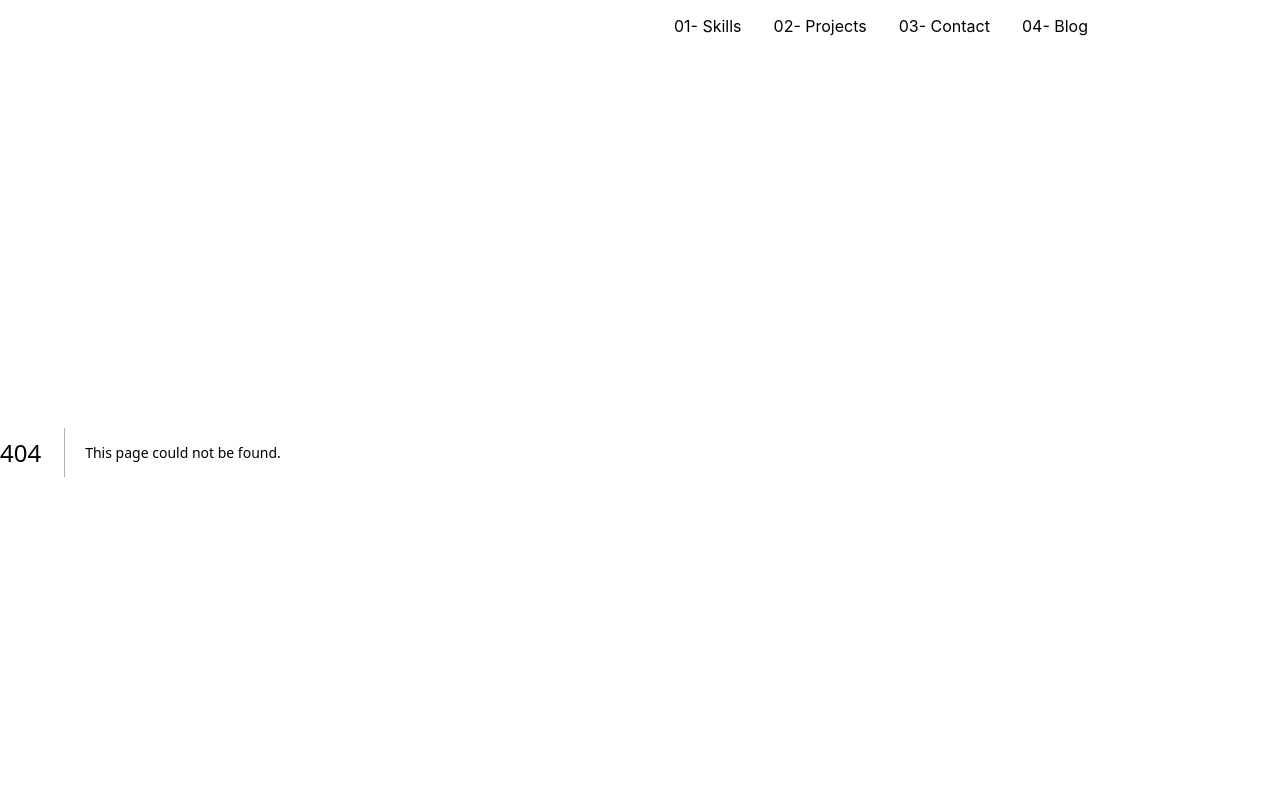
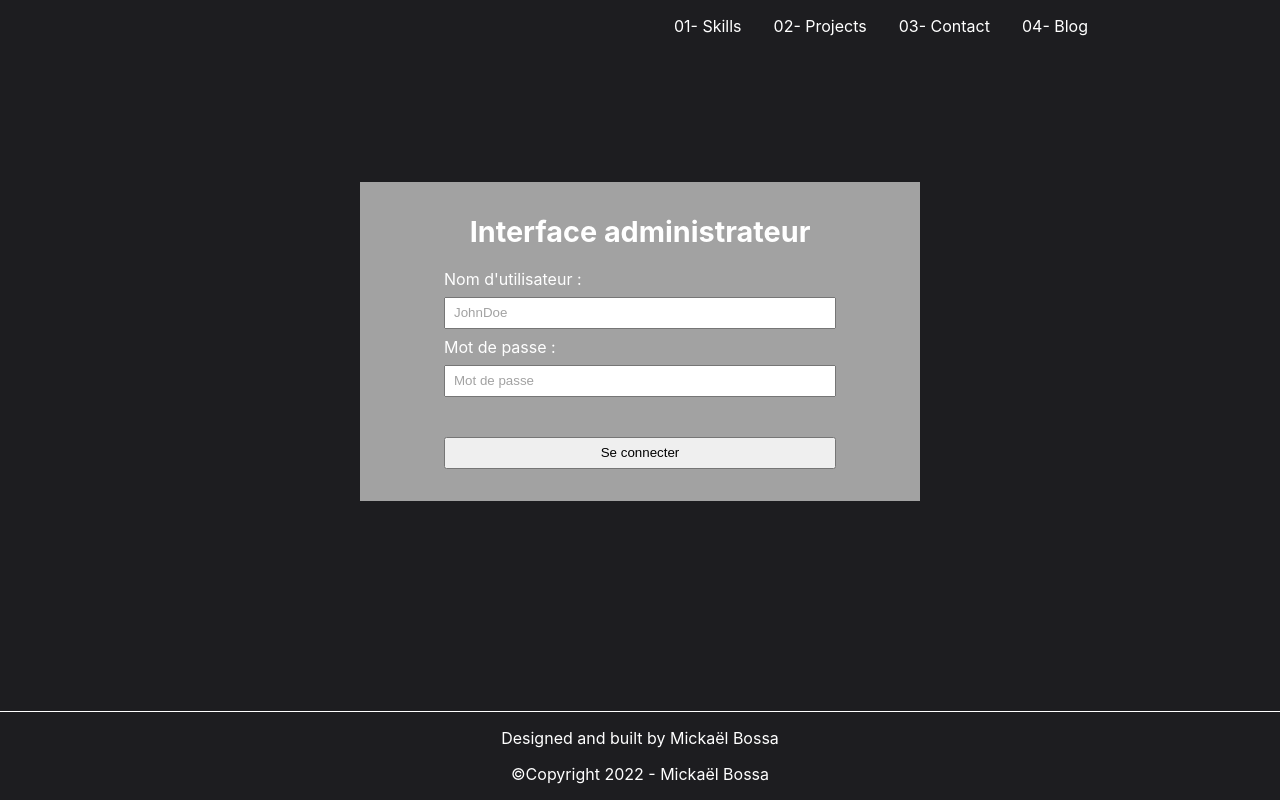
Before and after one commit to MickaelBossa/portfolio, a Next.js app: page /admin in a window 1280 px wide. Before the commit this address had no page. Shown: the top 800 px of the page. Built offline with nearby package versions, Linux system fonts and the light colour scheme.

Commit message:
Add loginPanel for admin

```diff
--- a/components/ui/Header/Header.tsx
+++ b/components/ui/Header/Header.tsx
@@ -12,7 +12,7 @@ export default function Header() {
                     <li>
                         <Link
                             className={styles.navlink}
-                            href="#skills"
+                            href="/#skills"
                             scroll={false}
                         >
                             01- Skills
@@ -21,7 +21,7 @@ export default function Header() {
                     <li>
                         <Link
                             className={styles.navlink}
-                            href="#projects"
+                            href="/#projects"
                             scroll={false}
                         >
                             02- Projects
@@ -30,14 +30,14 @@ export default function Header() {
                     <li>
                         <Link
                             className={styles.navlink}
-                            href="#contact"
+                            href="/#contact"
                             scroll={false}
                         >
                             03- Contact
                         </Link>
                     </li>
                     <li>
-                        <Link className={styles.navlink} href="#">
+                        <Link className={styles.navlink} href="/admin">
                             04- Blog
                         </Link>
                     </li>
--- a/package.json
+++ b/package.json
@@ -17,6 +17,7 @@
     "next": "13.0.5",
     "react": "18.2.0",
     "react-dom": "18.2.0",
+    "react-hook-form": "^7.40.0",
     "typescript": "4.9.3"
   }
 }
--- /dev/null
+++ b/pages/admin/index.module.css
@@ -0,0 +1,45 @@
+.subcontainer {
+    text-align: center;
+    background-color: rgb(162, 162, 162);
+    max-width: 35rem;
+    margin: 0 auto;
+    padding: 2rem 0;
+}
+
+.loginPanel {
+    width: 70%;
+    margin: 0 auto;
+    display: flex;
+    flex-direction: column;
+    justify-content: space-around;
+    height: 100%;
+}
+
+.title {
+    margin-top: 0;
+    font-size: 1.8rem;
+}
+
+.labelAndInput {
+    display: flex;
+    flex-direction: column;
+    text-align: left;
+    width: 100%;
+}
+
+.loginInputs {
+    height: 2rem;
+    margin: 0.5rem 0;
+    padding: 0 0.5rem;
+}
+
+.loginInputs::placeholder {
+    color:rgb(162, 162, 162);
+    margin-left: 2rem;
+}
+
+.submitBtn {
+    width: 100%;
+    height: 2rem;
+    margin-top: 2rem;
+}
--- /dev/null
+++ b/pages/admin/index.tsx
@@ -0,0 +1,88 @@
+/* eslint-disable react/no-unescaped-entities */
+// Style
+import styles from './index.module.css';
+
+// Next
+import Head from 'next/head';
+
+// Librairies
+import { useForm, SubmitHandler } from 'react-hook-form';
+
+// Type
+type FormData = {
+    username: string;
+    password: string;
+};
+
+export default function index() {
+    const {
+        register,
+        handleSubmit,
+        formState: { errors },
+    } = useForm<FormData>();
+
+    const onSubmit: SubmitHandler<FormData> = (data) => console.log(data);
+
+    return (
+        <>
+            <Head>
+                <title>Mickaël BOSSA - Web developer</title>
+                <meta
+                    name="description"
+                    content="Generated by create next app"
+                />
+                <link rel="icon" href="/favicon.ico" />
+            </Head>
+
+            <main className="container">
+                <div className={styles.subcontainer}>
+                    <div className={styles.loginPanel}>
+                        <h1 className={styles.title}>
+                            Interface administrateur
+                        </h1>
+                        <form
+                            onSubmit={handleSubmit(onSubmit)}
+                            className={styles.form}
+                        >
+                            <div className={styles.labelAndInput}>
+                                <label htmlFor="username">
+                                    Nom d'utilisateur :
+                                </label>
+                                <input
+                                    className={styles.loginInputs}
+                                    type="text"
+                                    placeholder="JohnDoe"
+                                    {...(register('username'),
+                                    {
+                                        required: true,
+                                    })}
+                                />
+                                {errors.username && (
+                                    <span>Ce champ est requis</span>
+                                )}
+                            </div>
+                            <div className={styles.labelAndInput}>
+                                <label htmlFor="password">Mot de passe :</label>
+                                <input
+                                    className={styles.loginInputs}
+                                    type="password"
+                                    placeholder="Mot de passe"
+                                    {...(register('password'),
+                                    {
+                                        required: true,
+                                    })}
+                                />
+                                {errors.password && (
+                                    <span>Ce champ est requis</span>
+                                )}
+                            </div>
+                            <button className={styles.submitBtn} type="submit">
+                                Se connecter
+                            </button>
+                        </form>
+                    </div>
+                </div>
+            </main>
+        </>
+    );
+}
--- a/styles/globals.css
+++ b/styles/globals.css
@@ -15,7 +15,7 @@ body {
 
 .container {
     width: 70vw;
-    margin: 0 auto;
+    margin: auto auto;
 }
 
 li {
```
Also changed, not shown: 1 other file (tests, documents, lock files or other folders).
